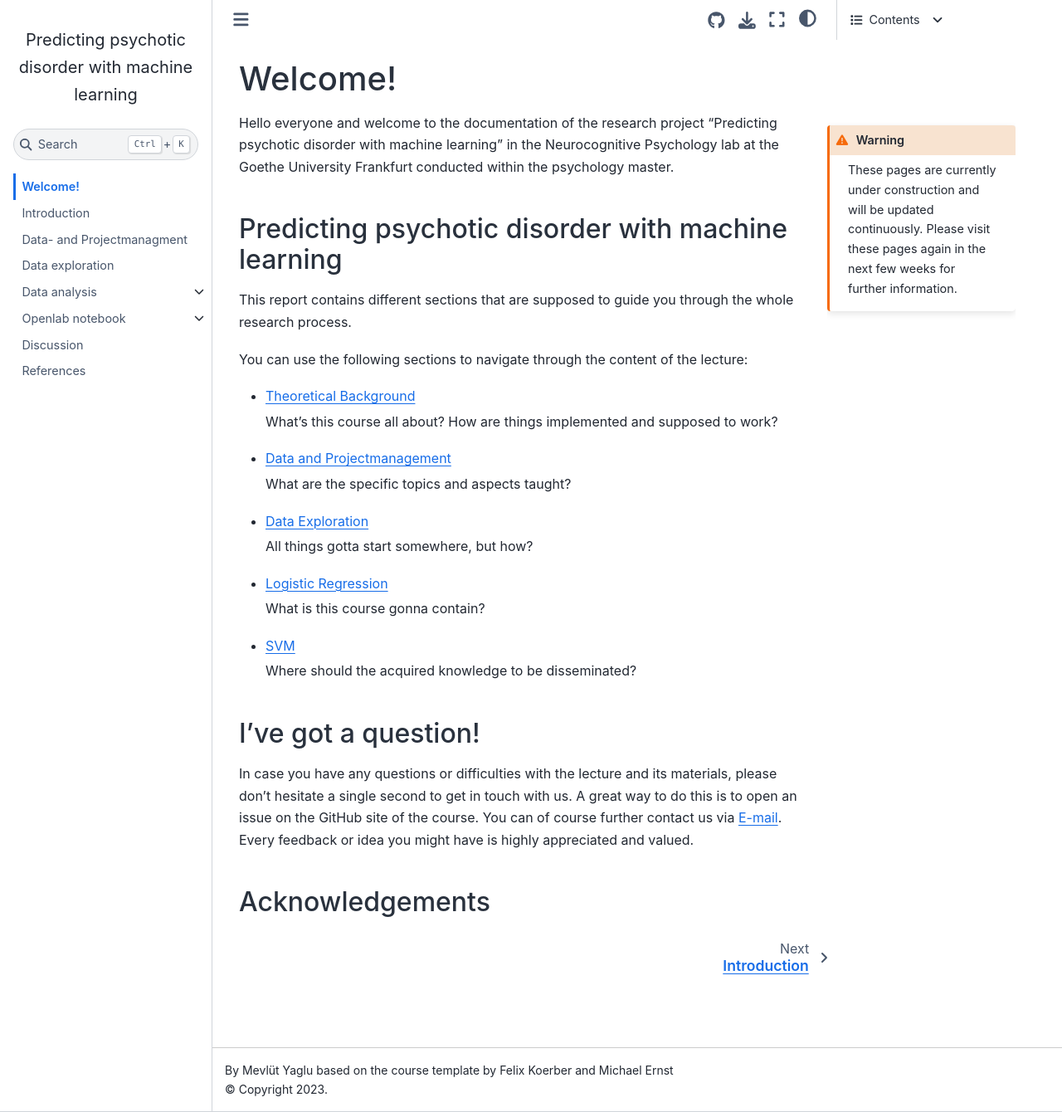
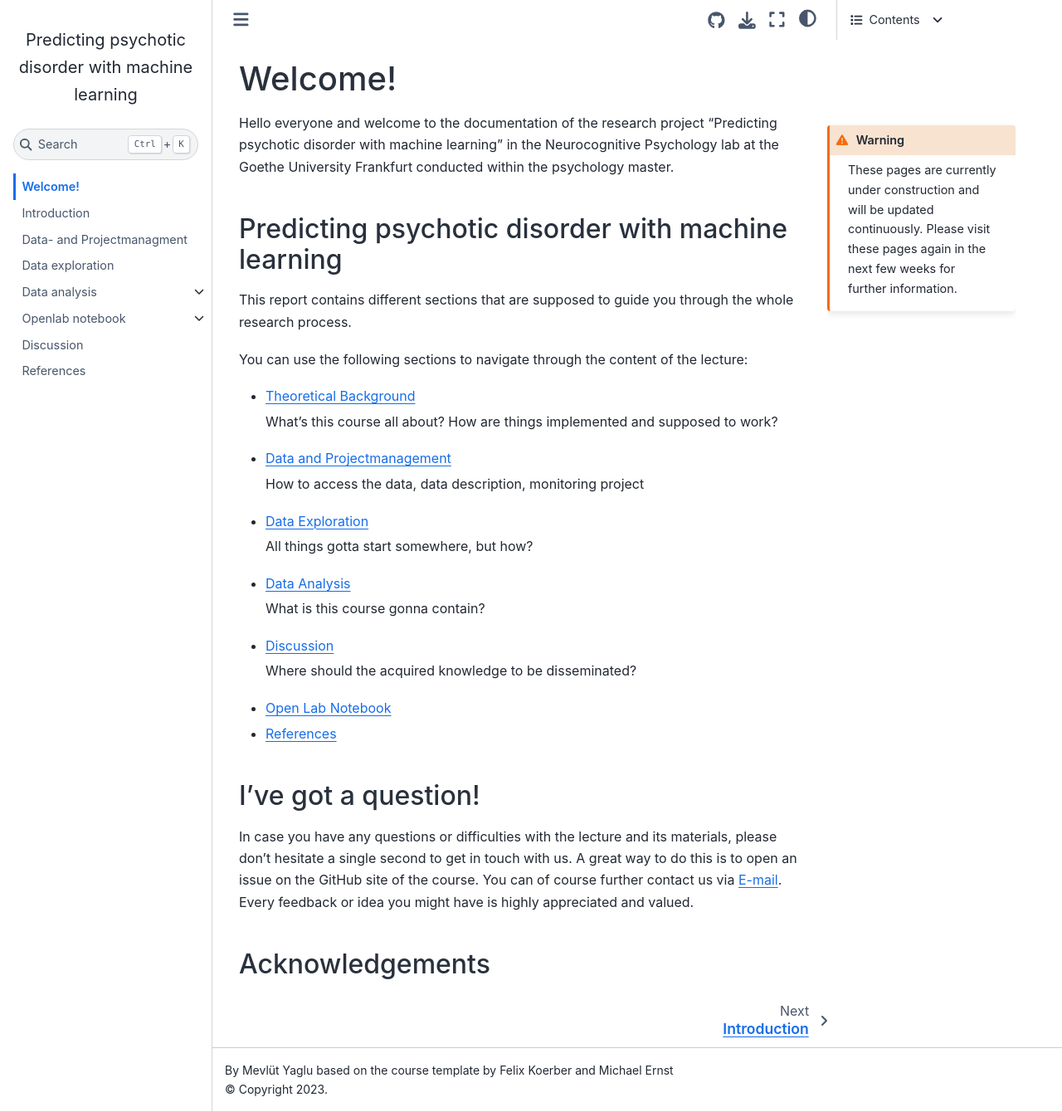
Before and after one commit to mello-y/MSc5_research_project, a Jupyter Book: the page built from content/index.md, in a window 1280 px wide and 1340 px high. Shown: the whole window at 83% size. Built offline with Jupyter Book 1.0.4 settings and Sphinx 7.4.7 and the Sphinx Book theme 1.1.4, drawn with Linux system fonts in a browser that asks for light colours.

Commit message:
switched info

```diff
--- a/content/index.md
+++ b/content/index.md
@@ -29,20 +29,26 @@ You can use the following sections to navigate through the content of the lectur
 
 * [Data and Projectmanagement](https://mello-y.github.io/MSc5_research_project/general_information/DataProjectManagement.html)
 
-   What are the specific topics and aspects taught?
+   How to access the data, data description, monitoring project
 
 * [Data Exploration](https://mello-y.github.io/MSc5_research_project/code/Data_exploration.html)
 
    All things gotta start somewhere, but how?
 
-* [Logistic Regression](https://mello-y.github.io/MSc5_research_project/code/LogisticRegression.html)
+* [Data Analysis](https://mello-y.github.io/MSc5_research_project/general_information/Tasktype.html)
 
    What is this course gonna contain?
 
 
-* [SVM](https://mello-y.github.io/MSc5_research_project/code/SVM.html)
+* [Discussion](https://mello-y.github.io/MSc5_research_project/general_information/Discussion.html)
 
    Where should the acquired knowledge to be disseminated?
+
+* [Open Lab Notebook](https://mello-y.github.io/MSc5_research_project/general_information/open_labnotebook.html)
+
+
+* [References](https://mello-y.github.io/MSc5_research_project/general_information/References.html)
+
 
 
 
```
